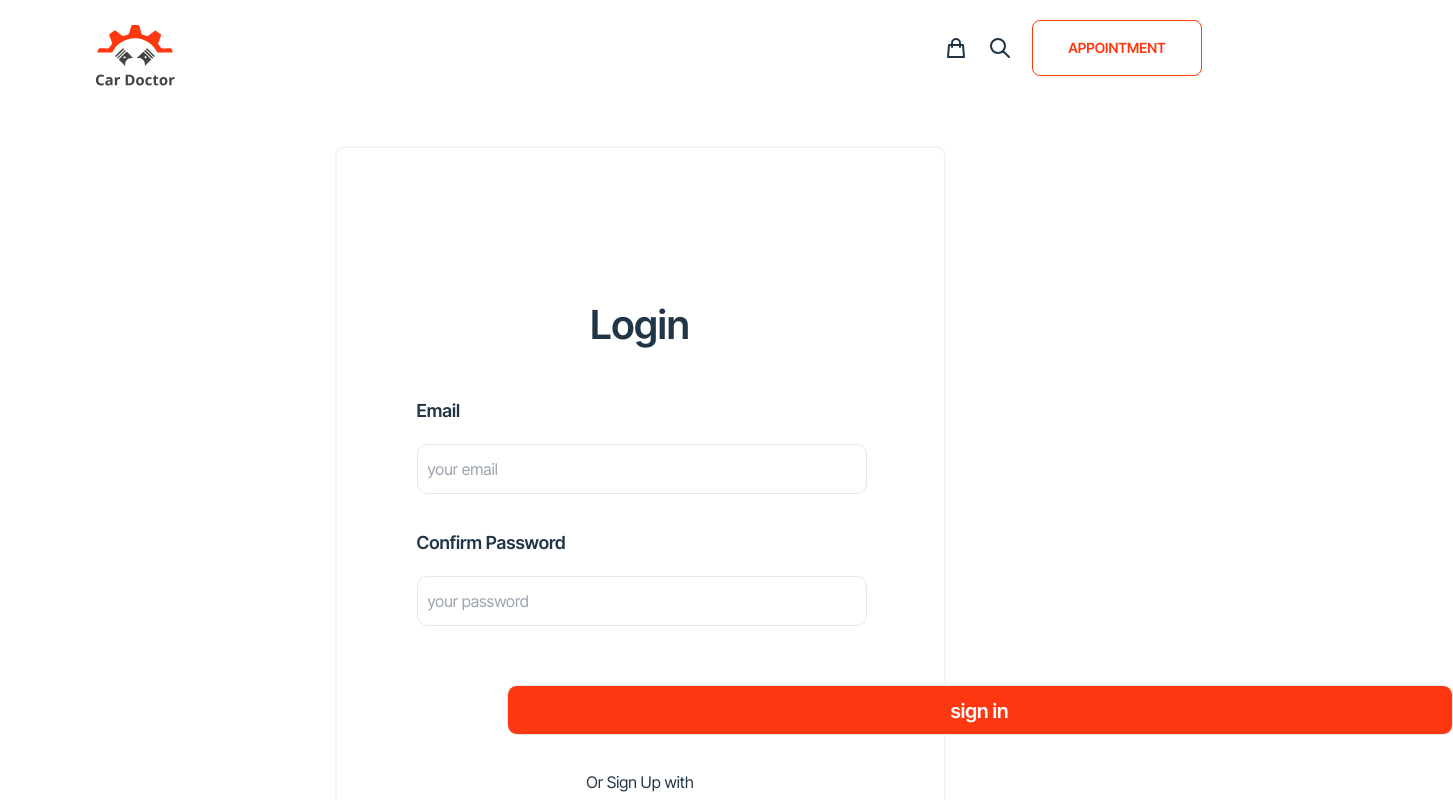
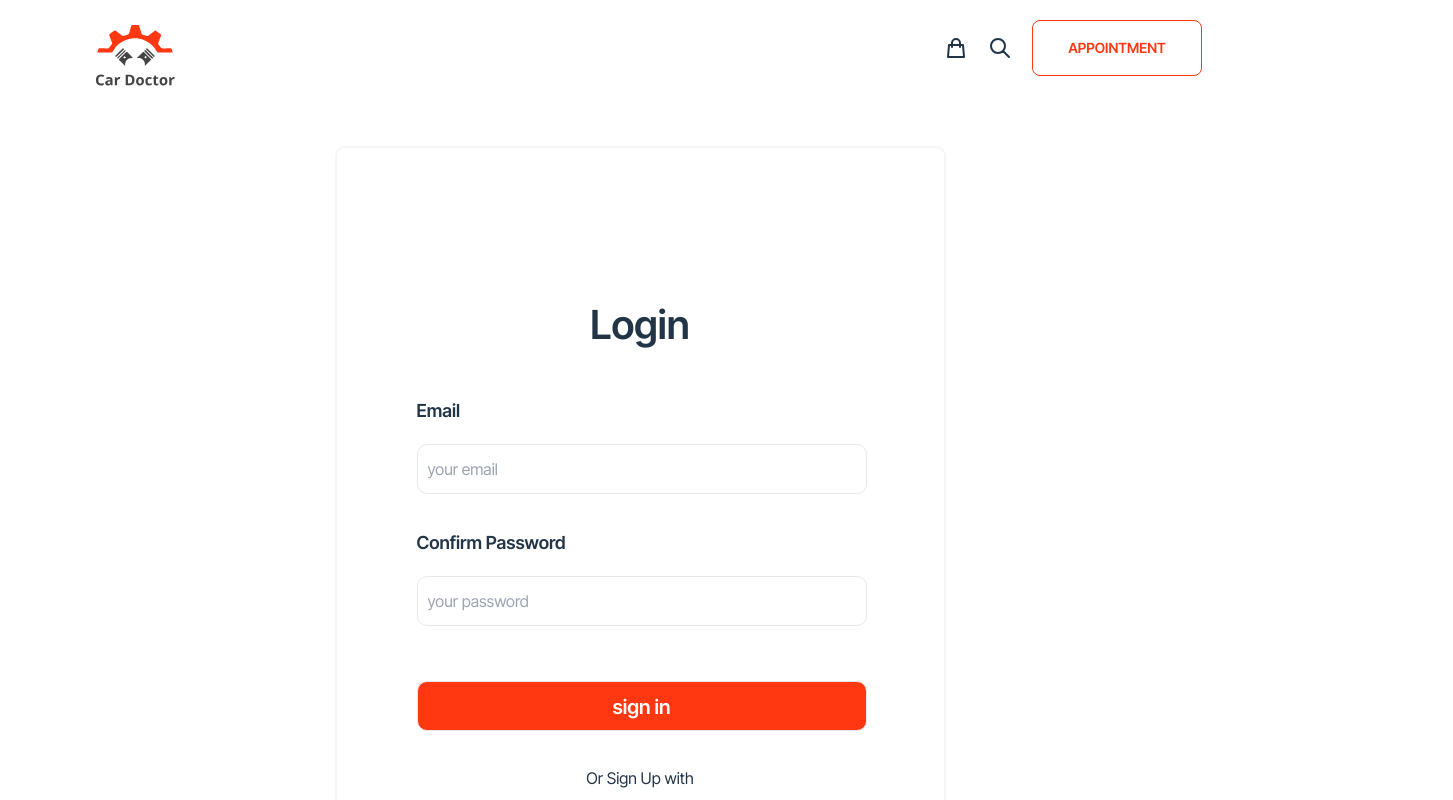
Before and after one commit to rezwanrahimr/Genius-Car-Client, a React (Vite) app: page /signIn in a window 1280 px wide. Shown: the top 800 px of the page, 1453 px wide, since content can reach past the window. Built offline with nearby package versions, Linux system fonts and the light colour scheme; no server answers.

Commit message:
checkout page done

```diff
--- a/src/Pages/Home/CheckOut/CheckOut.jsx
+++ b/src/Pages/Home/CheckOut/CheckOut.jsx
@@ -6,42 +6,65 @@ import "./checkout.css";
 const CheckOut = () => {
   const { title } = useLoaderData();
 
+  const handleFormControl = (event) => {
+    event.preventDefault();
+    const form = event.target;
+    const firstName = form.firstName.value;
+    const lastName = form.lastName.value;
+    const phone = form.phone.value;
+    const email = form.email.value;
+    const message = form.message.value;
+    console.log(firstName, lastName, phone, email, message);
+  };
+
   return (
     <div>
       <div className="p-16">
-        <img src={img} alt="" />
+        <div>
+          <img src={img} alt="" />
+        </div>
         <div className="absolute flex justify-between transform -translate-y-1/2 left-0 right-0 top-1/2">
           <h1 className="text-white ms-28 font-bold">Check Out</h1>
         </div>
       </div>
-      <div className="form-container">
-        <div className="grid grid-cols-2  px-24">
+      <form className="form-container" onSubmit={handleFormControl}>
+        <div className="grid grid-cols-2">
           <input
             type="text"
+            name="firstName"
             placeholder="First Name"
             className="input input-bordered "
           />
           <input
             type="text"
+            name="lastName"
             placeholder="Last Name"
             className="input input-bordered "
           />
           <input
             type="text"
+            name="phone"
             placeholder="Your Phone"
             className="input input-bordered "
           />
           <input
             type="text"
+            name="email"
             placeholder="Your Email"
             className="input input-bordered "
           />
         </div>
-        <textarea className="textarea" placeholder="Your Message"></textarea>
-        <br />
+        <div>
+          <textarea
+            className="textarea"
+            name="message"
+            placeholder="Your Message"
+          ></textarea>
+          <br />
 
-        <input className="submit-btn" type="submit" value="submit" />
-      </div>
+          <input className="submit-btn" type="submit" value="submit" />
+        </div>
+      </form>
     </div>
   );
 };
--- a/src/Pages/Home/CheckOut/checkout.css
+++ b/src/Pages/Home/CheckOut/checkout.css
@@ -11,21 +11,21 @@
   height: 60px;
   margin: 24px 0 0 0;
 }
-.form-container div {
+/* .form-container div {
   padding-top: 97px;
-}
+} */
 .textarea {
   width: 940px;
   height: 250px;
-  margin-left: 90px;
+  /* margin-left: 90px; */
   margin-top: 24px;
 }
 .submit-btn {
-  width: 946px;
-  height: 50px;
+  width: 946px !important;
+  height: 50px !important;
   border-radius: 10px;
   margin-top: 24px;
-  background-color: #ff3811;
+  background-color: #ff3811 !important;
   color: white;
   margin-left: 90px;
   cursor: pointer;
--- a/src/Pages/SignIn-SignUp/SignIn/SignIn.jsx
+++ b/src/Pages/SignIn-SignUp/SignIn/SignIn.jsx
@@ -87,7 +87,7 @@ const SignIn = () => {
             placeholder="your password"
             id=""
           />
-          <input type="submit" className="submit-btn" value="sign in" />
+          <input type="submit" className="signUp-btn" value="sign in" />
           <p className="text-center">Or Sign Up with</p>
           <div className="flex justify-center mt-7 mb-4">
             <img
--- a/src/Pages/SignIn-SignUp/SignUp/SignUp.jsx
+++ b/src/Pages/SignIn-SignUp/SignUp/SignUp.jsx
@@ -72,7 +72,7 @@ const SignUp = () => {
             placeholder="your password"
             id=""
           />
-          <input type="submit" className="submit-btn" value="sign up" />
+          <input type="submit" className="signUp-btn" value="sign up" />
           <p className="text-center">Or Sign Up with</p>
           <div className="flex justify-center mt-7 mb-4">
             <img src={facebook} alt="" />
--- a/src/Pages/SignIn-SignUp/SignUp/signUp.css
+++ b/src/Pages/SignIn-SignUp/SignUp/signUp.css
@@ -30,7 +30,7 @@ form label {
   font-weight: 600;
   text-align: left;
 }
-form .submit-btn {
+form .signUp-btn {
   font-size: 20px;
   font-weight: 600;
   color: white;
```
